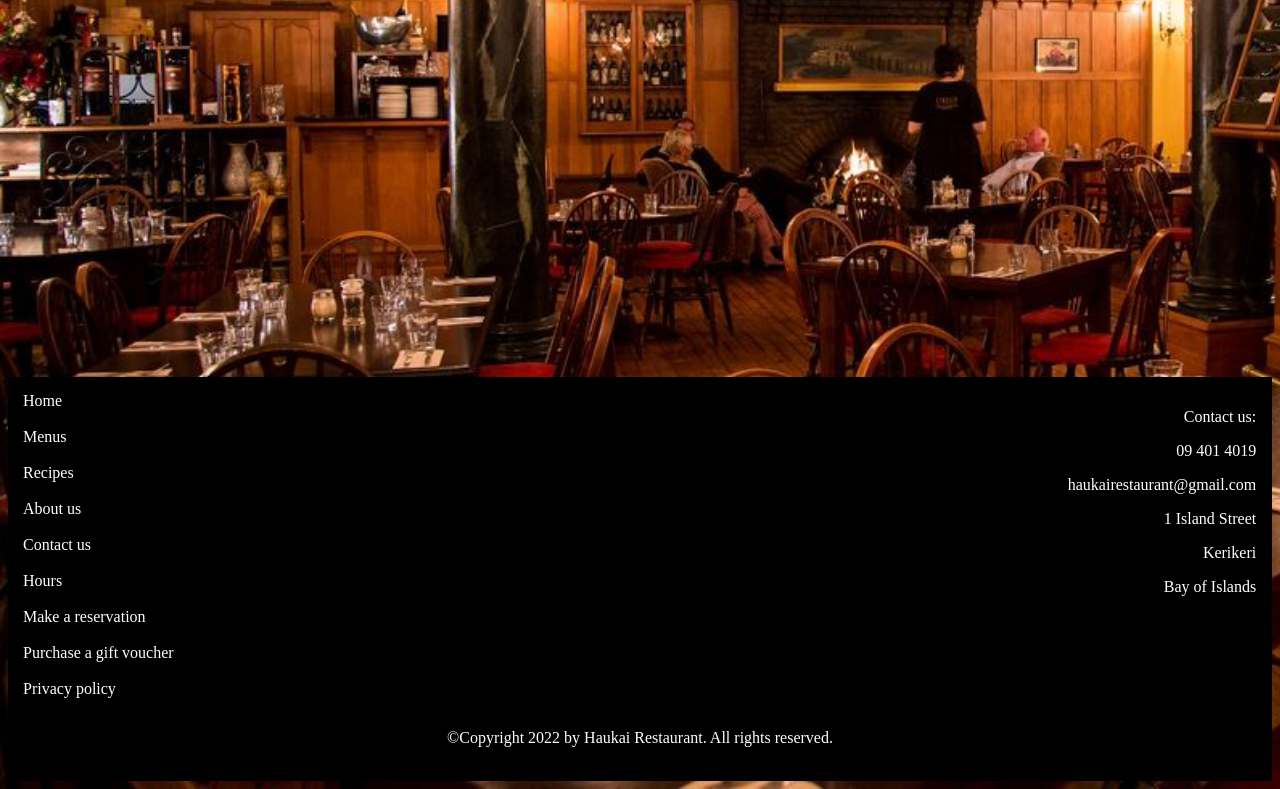
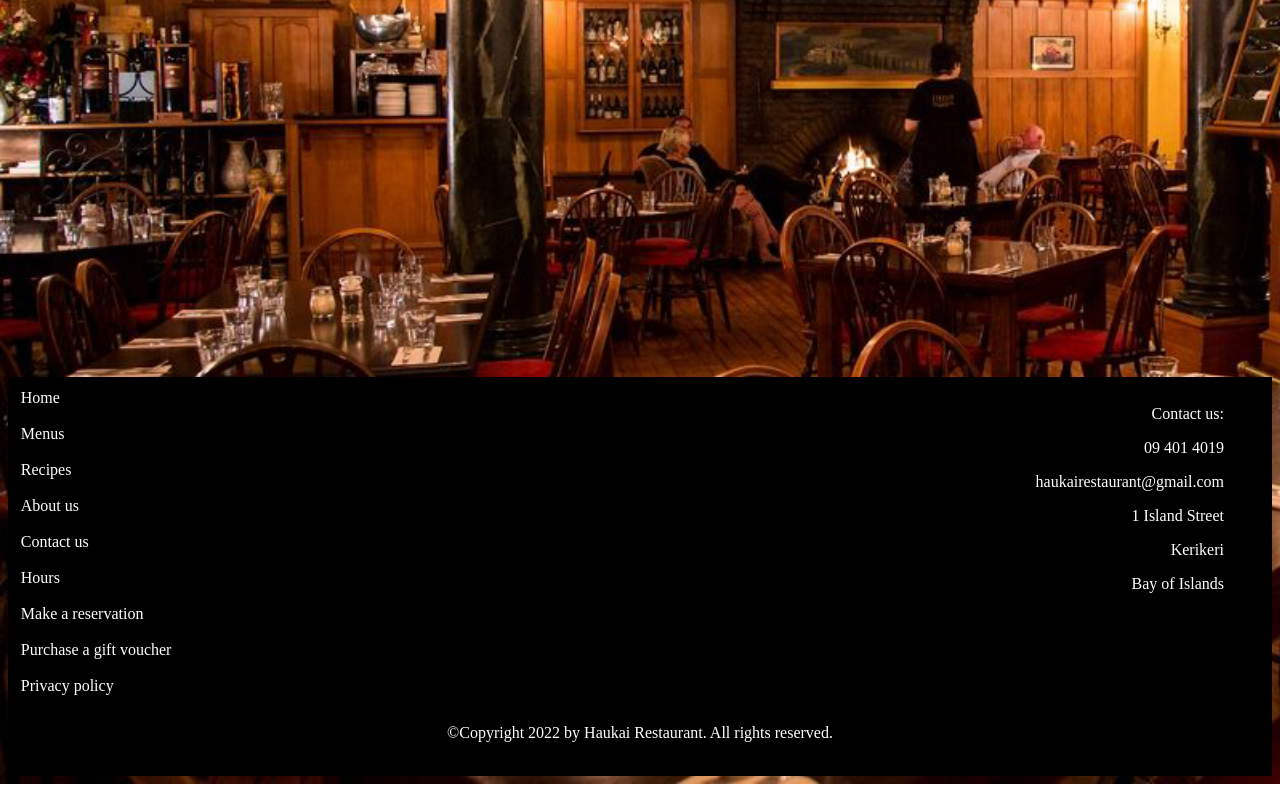
Before and after one commit to TimMarshall93/Assignment2, a plain HTML site: page index.html in a window 1280 px wide. Shown: the part 498-1287 px from the top of the page. Drawn offline with Linux system fonts and the light colour scheme.

Commit message:
footer fix

```diff
--- a/styles/styles.css
+++ b/styles/styles.css
@@ -68,41 +68,22 @@ padding-left: 40vw;
    {
     text-align: left;
      float:left;
-     width:47vw;
-     padding:15px;
+     width:46vw;
+     padding:1vw;
    }
 
    .fcolumn2
    {
     text-align: right;
      float:left;
-     width:47vw;
-     padding:15px;
+     width:46vw;
+     padding:1vw;
    }
 
-   /*.menu-column1
-   {
-    float: left;
-    width: 47vw;
-    padding-left: 1vw;
-   }
 
-   .menu-column2
-   {
-    float: left;
-    width: 47vw;
-    padding-left: 1vw;
-   }*/
 
 /* Clear floats after the columns */
 .row:after
-{
-    content: "";
-     display: table;
-     clear:both;
-}
-
-.menu-row:after
 {
     content: "";
      display: table;
@@ -163,6 +144,11 @@ footer
    in the module */
    @media screen and (max-width:1040px)
    {
+    .fcolumn1
+    {
+        text-align: left;
+        width: 100vw;
+    }
     .fcolumn2
     {
         text-align: left;
```
